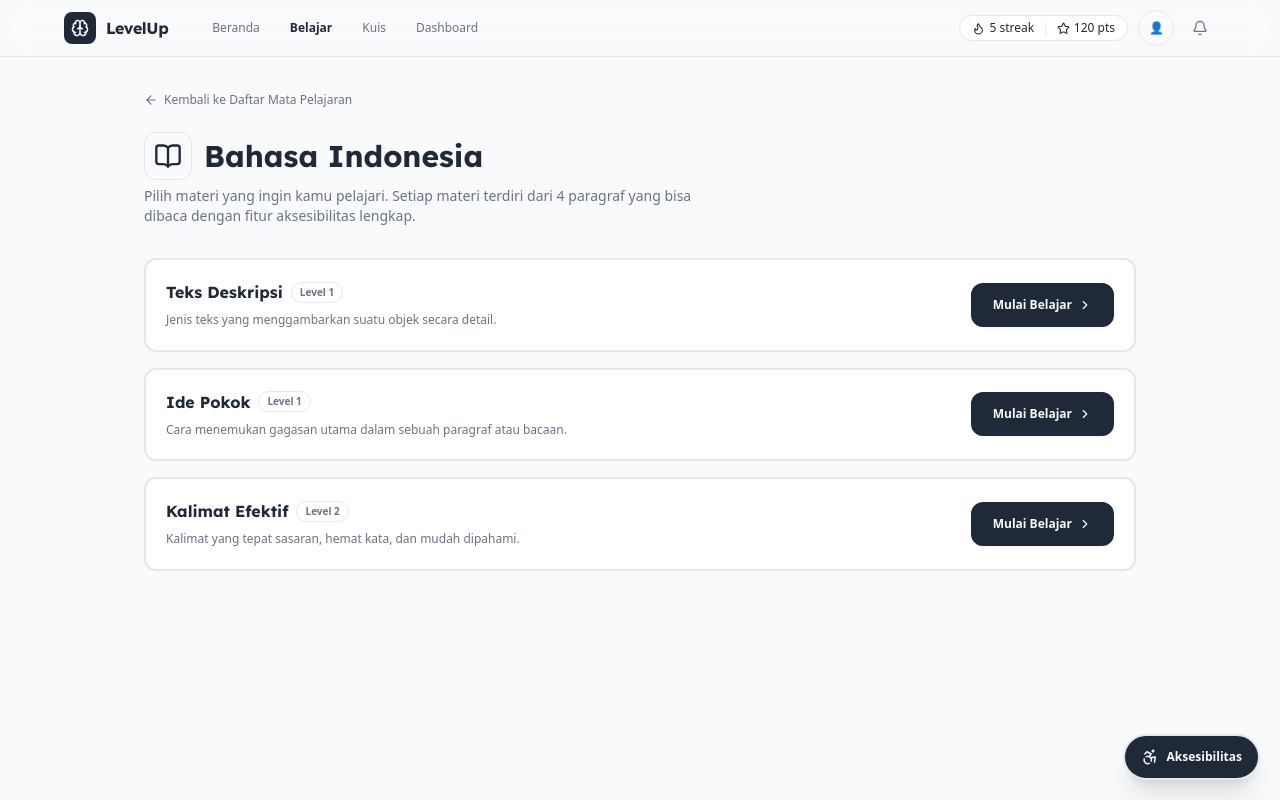
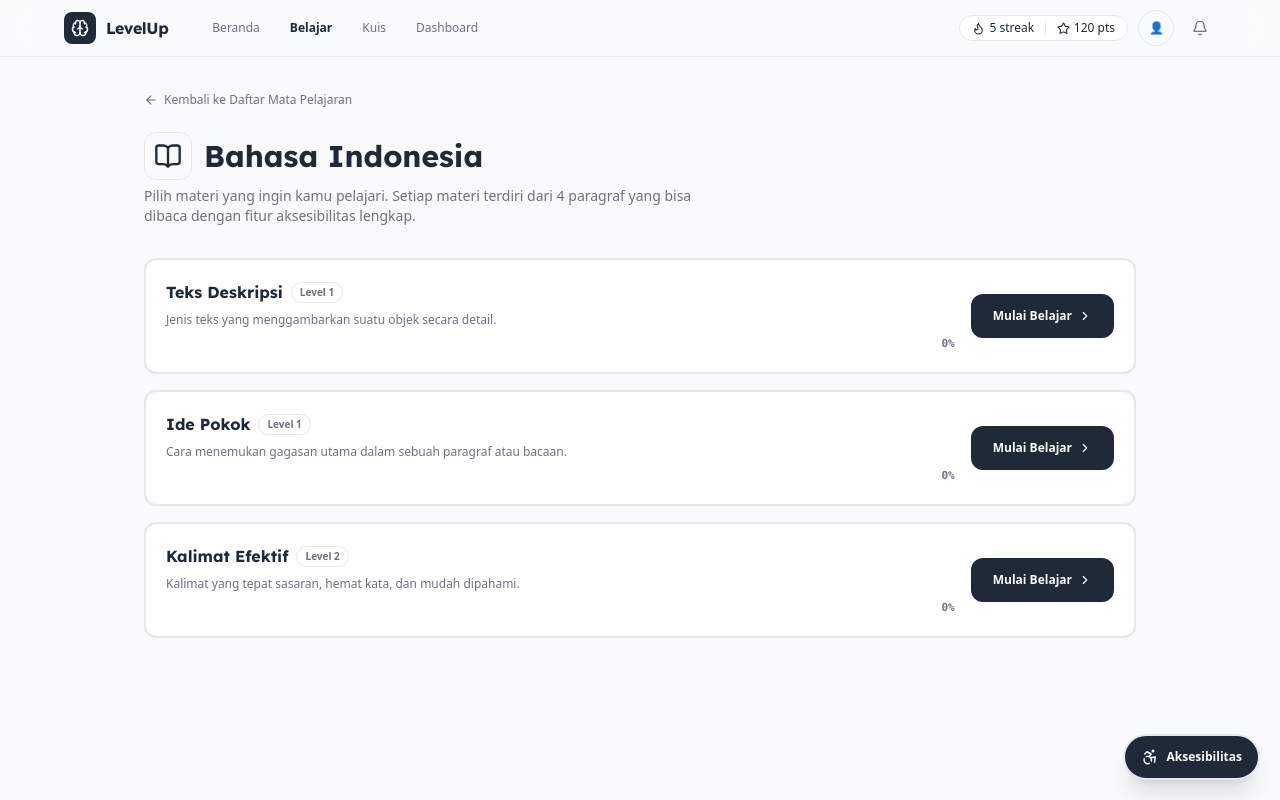
Before and after one commit to kemal-faza/neurodivergent-lms, a Next.js app: page /belajar/bahasa-indonesia in a window 1280 px wide. Built offline with nearby package versions, Linux system fonts and the light colour scheme.

Commit message:
feat(belajar): tampilkan progress membaca berbasis scroll di tab materi

```diff
--- a/src/app/belajar/[subjek]/page.tsx
+++ b/src/app/belajar/[subjek]/page.tsx
@@ -9,7 +9,7 @@ import { useProgressStore } from "@/stores/progressStore";
 export default function SubjekPage() {
   const params = useParams<{ subjek: string }>();
   const router = useRouter();
-  const completedMateri = useProgressStore((s) => s.completedMateri);
+  const materiProgress = useProgressStore((s) => s.materiProgress);
   const subjek = getSubjekById(params.subjek);
 
   if (!subjek) {
@@ -50,7 +50,10 @@ export default function SubjekPage() {
       </div>
 
       <div className="space-y-4">
-        {materiList.map((materi) => (
+        {materiList.map((materi) => {
+          const progress = materiProgress[materi.id] ?? 0;
+          const completed = progress >= 100;
+          return (
             <div
               key={materi.id}
               className="group border-2 border-border bg-card rounded-xl p-5 hover:border-fg/30 transition-all hover:shadow-md flex flex-col sm:flex-row sm:items-center gap-4"
@@ -63,22 +66,40 @@ export default function SubjekPage() {
                   <span className="text-[10px] font-sans font-semibold px-2 py-0.5 rounded-full bg-muted/10 border border-border text-muted">
                     Level {materi.level}
                   </span>
-                {completedMateri.includes(materi.id) && (
-                  <CheckCircle size={14} className="text-emerald-500 flex-shrink-0" />
+                  {completed && (
+                    <CheckCircle
+                      size={14}
+                      className="text-emerald-500 flex-shrink-0"
+                    />
                   )}
                 </div>
                 <p className="text-xs text-muted font-sans leading-relaxed">
                   {materi.deskripsi}
                 </p>
+                <div className="flex items-center gap-3">
+                  <div className="flex-1 h-1.5 bg-muted/20 rounded-full overflow-hidden">
+                    <div
+                      className="h-full bg-fg rounded-full transition-all duration-500"
+                      style={{ width: `${progress}%` }}
+                    />
+                  </div>
+                  <span
+                    className={`text-[11px] font-bold font-mono ${completed ? "text-fg" : "text-muted"}`}
+                  >
+                    {progress}%
+                  </span>
+                </div>
               </div>
               <Link
                 href={`/belajar/${params.subjek}/${materi.id}`}
                 className="flex-shrink-0 px-5 py-2.5 text-xs font-sans font-semibold border-2 border-fg bg-fg text-bg rounded-xl hover:opacity-90 transition-all flex items-center justify-center gap-1.5 shadow-sm group-hover:shadow-md min-h-[44px]"
               >
-              {completedMateri.includes(materi.id) ? "Baca Lagi" : "Mulai Belajar"} <ChevronRight size={14} />
+                {completed ? "Baca Lagi" : "Mulai Belajar"}{" "}
+                <ChevronRight size={14} />
               </Link>
             </div>
-        ))}
+          );
+        })}
       </div>
     </div>
   );
```
Lines whose indentation alone changed are shown as unchanged.
